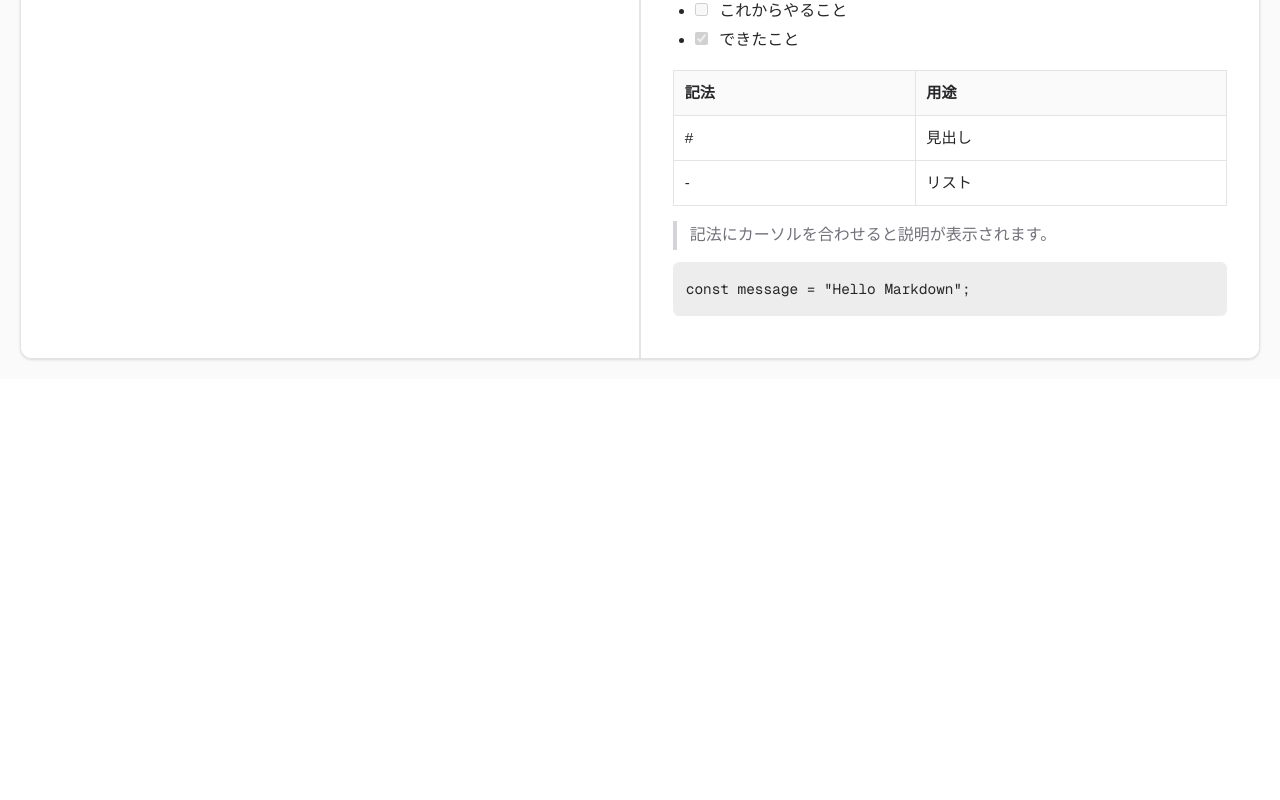
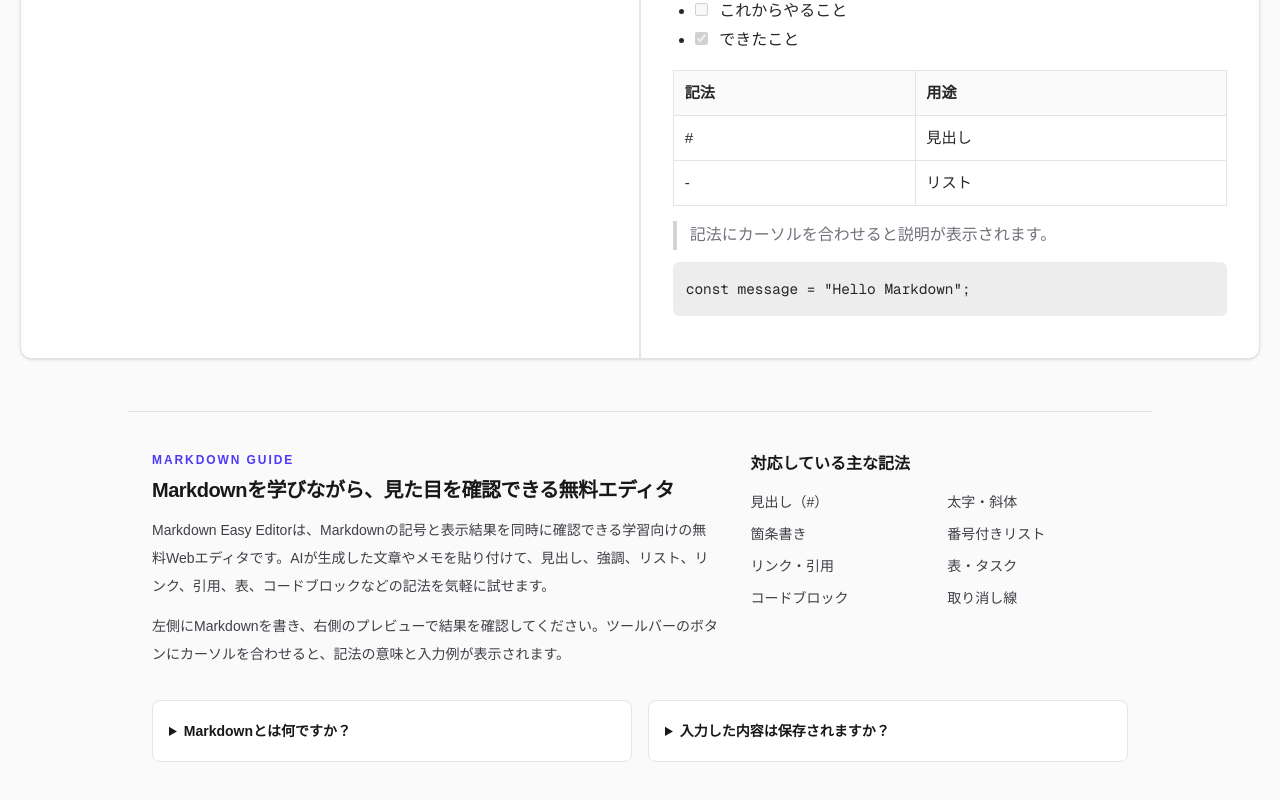
Before and after one commit to Chizmo-byte/markdown-easy-editor, a Next.js app: page /editor in a window 1280 px wide. Shown: the part 502-1302 px from the top of the page. Before the commit the page ends 881 px from the top, so only its background shows below. Built offline with nearby package versions, Linux system fonts and the light colour scheme.

Commit message:
feat: add editor-specific SEO metadata

```diff
--- /dev/null
+++ b/src/app/editor/layout.tsx
@@ -0,0 +1,77 @@
+import type { Metadata } from "next";
+
+const editorUrl = "https://lifemargin.net/editor";
+
+export const metadata: Metadata = {
+  title: "Markdown Easy Editor｜学びながら書けるMarkdownエディタ",
+  description:
+    "Markdownの書き方を学びながら編集できる無料エディタ。見出し、太字、リスト、表、コードブロック、タスクリストをリアルタイムプレビューで確認できます。",
+  alternates: {
+    canonical: editorUrl,
+  },
+  openGraph: {
+    type: "website",
+    url: editorUrl,
+    siteName: "LifeMargin",
+    locale: "ja_JP",
+    title: "Markdown Easy Editor｜学びながら書けるMarkdownエディタ",
+    description:
+      "Markdownの記法を学びながら、リアルタイムプレビュー付きで気軽に編集できる無料ツール。",
+  },
+  twitter: {
+    card: "summary",
+    title: "Markdown Easy Editor｜学びながら書けるMarkdownエディタ",
+    description:
+      "Markdownの記法を学びながら編集できる、リアルタイムプレビュー付き無料エディタ。",
+  },
+  robots: {
+    index: true,
+    follow: true,
+    googleBot: {
+      index: true,
+      follow: true,
+      "max-image-preview": "large",
+      "max-snippet": -1,
+    },
+  },
+};
+
+const structuredData = {
+  "@context": "https://schema.org",
+  "@graph": [
+    {
+      "@type": "WebApplication",
+      "@id": `${editorUrl}#application`,
+      name: "Markdown Easy Editor",
+      url: editorUrl,
+      description:
+        "Markdownの書き方を学びながら編集できる無料のWebエディタ。",
+      applicationCategory: "DeveloperApplication",
+      operatingSystem: "Any",
+      browserRequirements: "JavaScriptが有効なモダンブラウザ",
+      isAccessibleForFree: true,
+      inLanguage: "ja-JP",
+      publisher: { "@type": "Organization", name: "LifeMargin", url: "https://lifemargin.net/" },
+    },
+    {
+      "@type": "WebPage",
+      "@id": `${editorUrl}#webpage`,
+      url: editorUrl,
+      name: "Markdown Easy Editor｜学びながら書けるMarkdownエディタ",
+      description:
+        "見出し、太字、リスト、表、コードブロックなどのMarkdown記法を、入力とプレビューで学べます。",
+      isPartOf: { "@id": "https://lifemargin.net/#website" },
+      about: { "@id": `${editorUrl}#application` },
+      inLanguage: "ja-JP",
+    },
+  ],
+};
+
+export default function EditorLayout({ children }: Readonly<{ children: React.ReactNode }>) {
+  return (
+    <>
+      <script type="application/ld+json" dangerouslySetInnerHTML={{ __html: JSON.stringify(structuredData) }} />
+      {children}
+    </>
+  );
+}
--- a/src/app/editor/page.tsx
+++ b/src/app/editor/page.tsx
@@ -108,6 +108,39 @@ export default function EditorPage() {
           </div>
         </div>
       </section>
+      <section className="mx-auto mt-8 w-full max-w-5xl border-t border-zinc-200 px-4 py-10 text-sm leading-7 text-zinc-700 sm:px-6" aria-labelledby="editor-guide-title">
+        <div className="grid gap-8 md:grid-cols-[1.2fr_0.8fr]">
+          <div>
+            <p className="text-xs font-semibold uppercase tracking-[0.16em] text-indigo-600">Markdown Guide</p>
+            <h2 id="editor-guide-title" className="mt-2 text-xl font-bold tracking-tight text-zinc-900">Markdownを学びながら、見た目を確認できる無料エディタ</h2>
+            <p className="mt-3">Markdown Easy Editorは、Markdownの記号と表示結果を同時に確認できる学習向けの無料Webエディタです。AIが生成した文章やメモを貼り付けて、見出し、強調、リスト、リンク、引用、表、コードブロックなどの記法を気軽に試せます。</p>
+            <p className="mt-3">左側にMarkdownを書き、右側のプレビューで結果を確認してください。ツールバーのボタンにカーソルを合わせると、記法の意味と入力例が表示されます。</p>
+          </div>
+          <div>
+            <h2 className="text-base font-bold text-zinc-900">対応している主な記法</h2>
+            <ul className="mt-3 grid grid-cols-2 gap-x-4 gap-y-1">
+              <li>見出し（#）</li>
+              <li>太字・斜体</li>
+              <li>箇条書き</li>
+              <li>番号付きリスト</li>
+              <li>リンク・引用</li>
+              <li>表・タスク</li>
+              <li>コードブロック</li>
+              <li>取り消し線</li>
+            </ul>
+          </div>
+        </div>
+        <div className="mt-8 grid gap-4 md:grid-cols-2">
+          <details className="rounded-lg border border-zinc-200 bg-white p-4">
+            <summary className="cursor-pointer font-semibold text-zinc-900">Markdownとは何ですか？</summary>
+            <p className="mt-2">Markdownは、記号を使って見出しやリストなどの文章構造を表現する軽量な書き方です。シンプルなテキストとして保存でき、ブログ、README、メモ、AIへの指示文など幅広く使われています。</p>
+          </details>
+          <details className="rounded-lg border border-zinc-200 bg-white p-4">
+            <summary className="cursor-pointer font-semibold text-zinc-900">入力した内容は保存されますか？</summary>
+            <p className="mt-2">このエディタは入力とプレビューをブラウザ内で処理します。現在の画面を閉じる前に、必要なMarkdownをコピーして保存してください。</p>
+          </details>
+        </div>
+      </section>
     </main>
   );
 }
```
